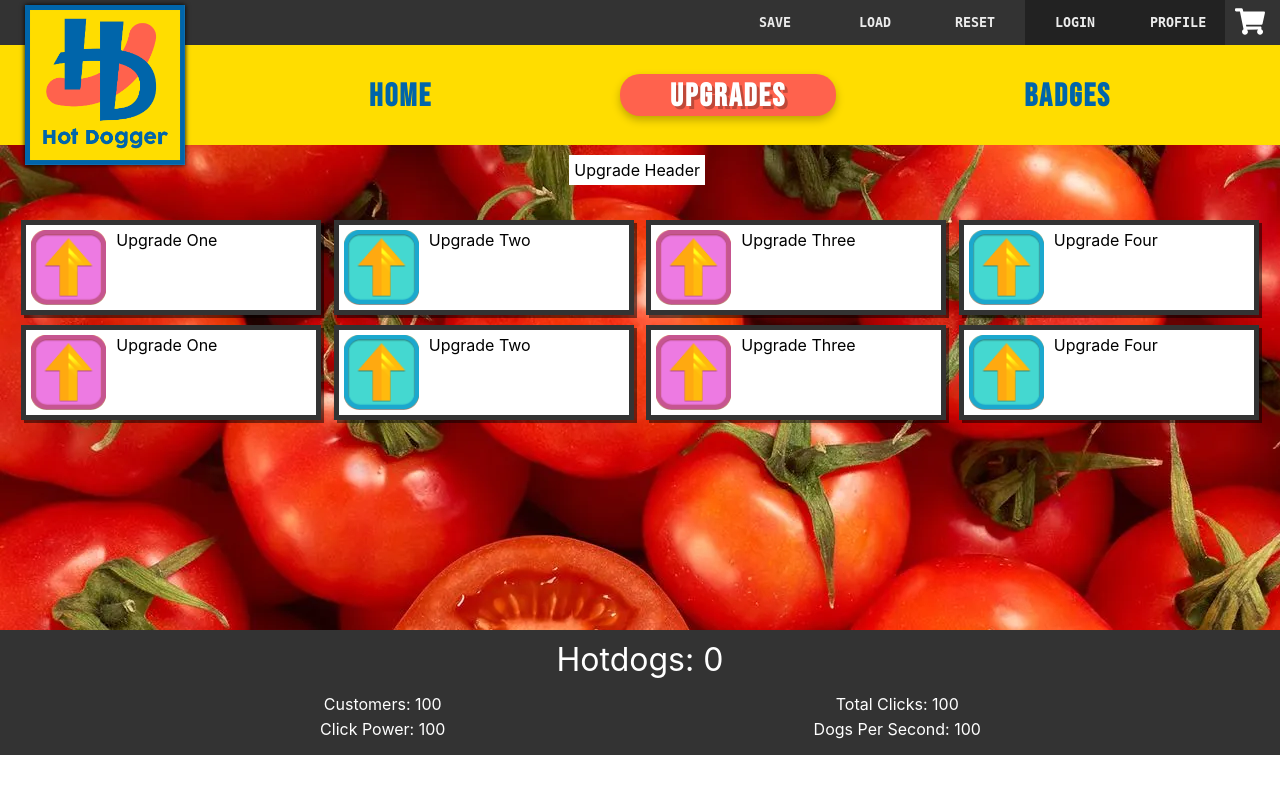
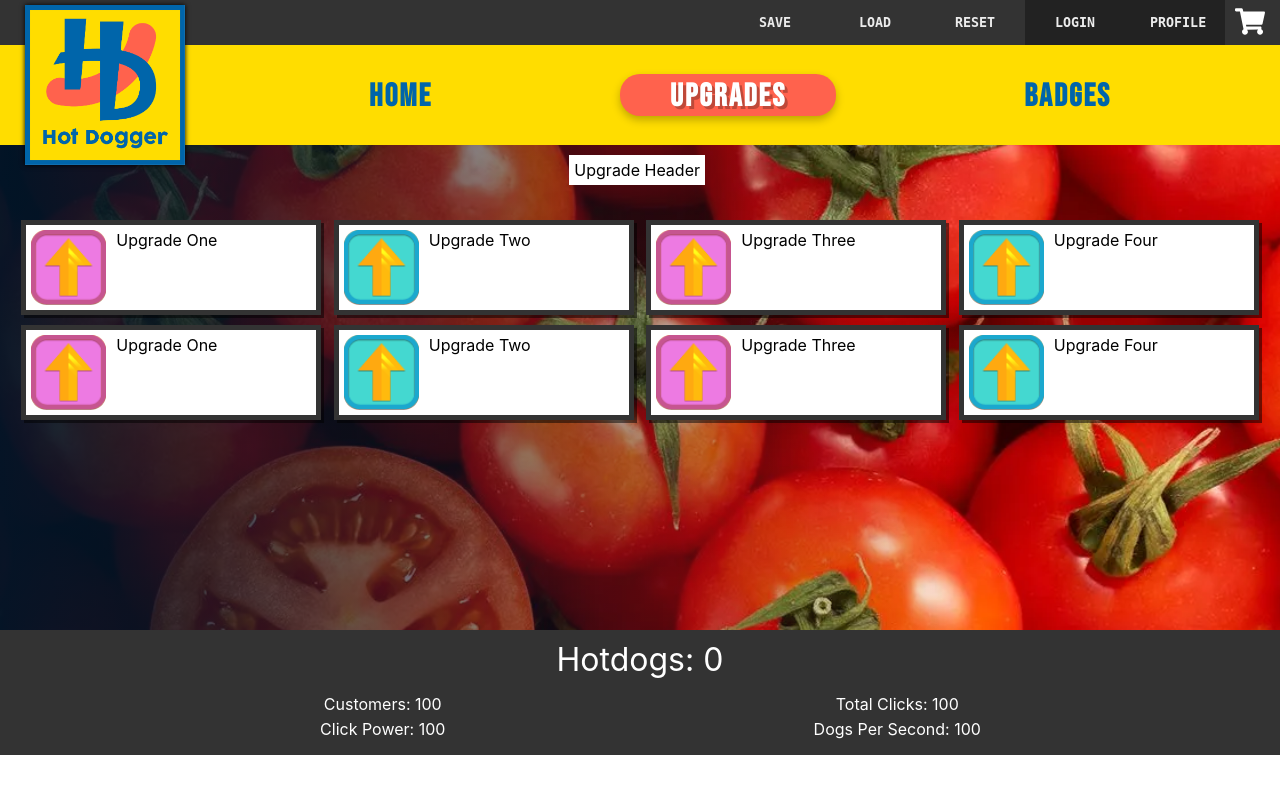
Before and after one commit to stujmar/hotdogger-fe, a React (Create React App) app: page /upgrades in a window 1280 px wide. Shown: the top 794 px of the page. Built offline with nearby package versions, Linux system fonts and the light colour scheme; a web font is replaced by a local one.

Commit message:
copies bg fix to upgrade route

```diff
--- a/src/components/Upgrades/UpgradePanel.module.css
+++ b/src/components/Upgrades/UpgradePanel.module.css
@@ -1,6 +1,16 @@
 .upgradeBody {
     position: relative;
     z-index: 0;
+    /* Background stuff for all browswers*/
+    background: linear-gradient(90deg, rgba(0,21,40,.95) 0%, rgba(0,212,255,0) 75%),
+    url(../../resources/hero-upgrade.png) no-repeat center center fixed;
+    -webkit-background-size: cover;
+    -moz-background-size: cover;
+    -o-background-size: cover;
+    background-size: cover;
+    /* IE */
+    filter: progid:DXImageTransform.Microsoft.AlphaImageLoader(src='../img/main_bg_2.jpg', sizingMethod='scale');
+    -ms-filter: "progid:DXImageTransform.Microsoft.AlphaImageLoader(src='../img/main_bg_2.jpg', sizingMethod='scale')";
 }
 
 .upgradeHeader {
@@ -14,12 +24,10 @@
 }
 
 .dataStyle {
-    background:white;
     display: flex;
     flex-flow: row wrap;
     justify-content: space-between;
     padding: 75px 15px 200px;
-    background: url(../../resources/hero-upgrade.png);
 }
 
 /* .dataStyle::after {
```
